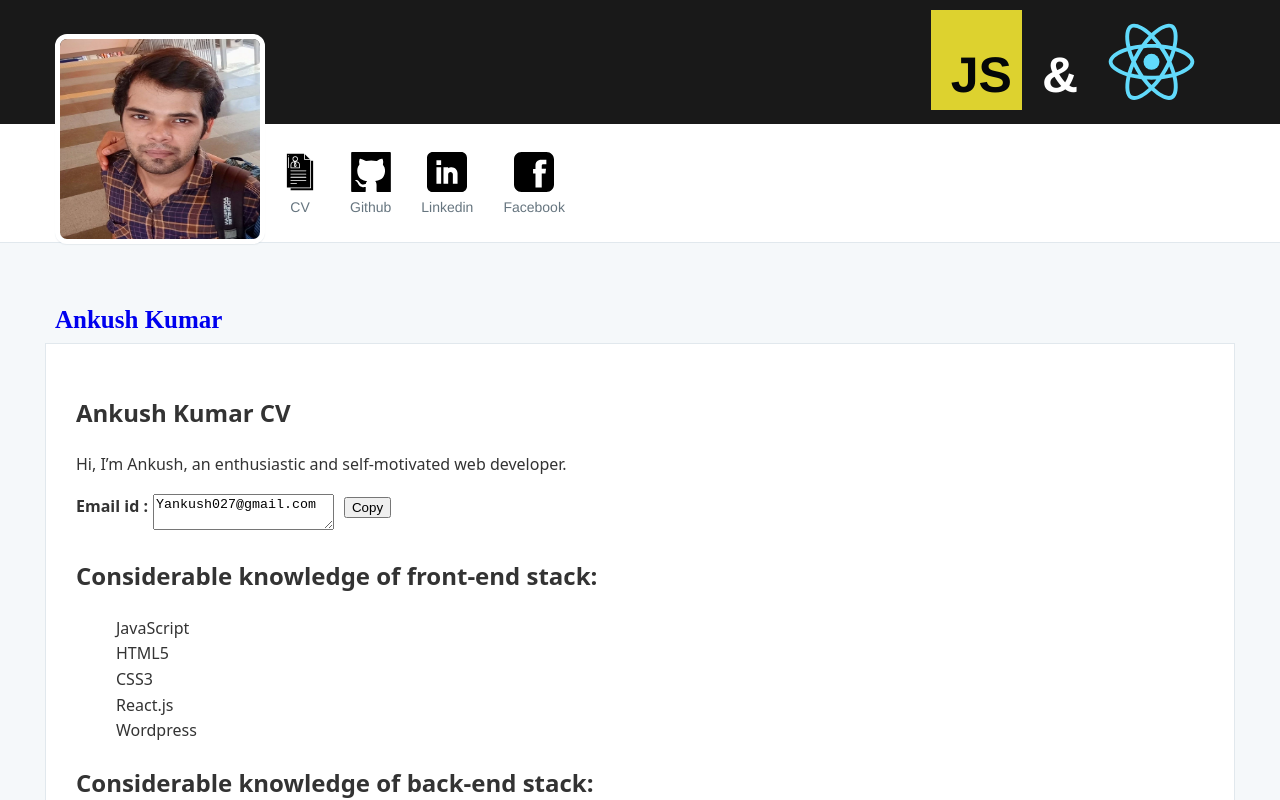
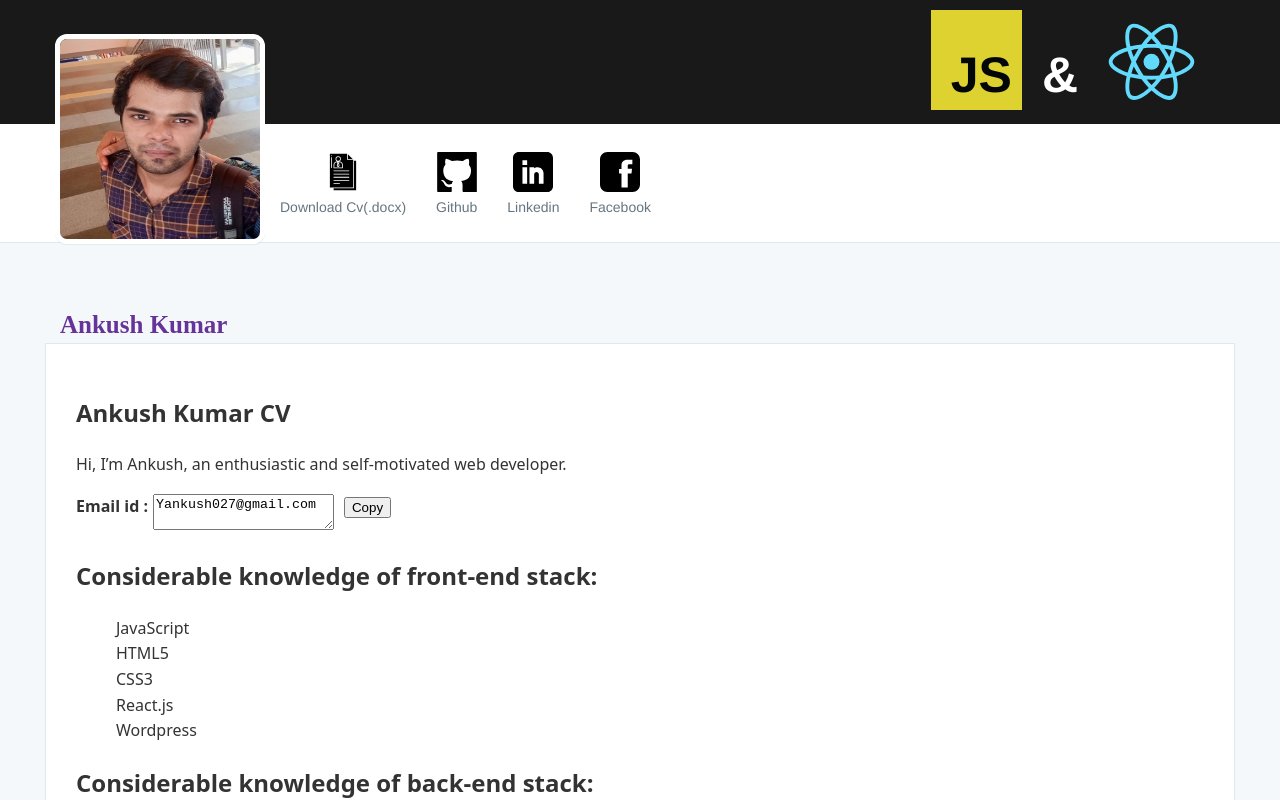
Before and after one commit to ankushydv26/CV, a React (Create React App) app: page / in a window 1280 px wide. Shown: the top 800 px of the page. Built offline with nearby package versions, Linux system fonts and the light colour scheme.

Commit message:
add download option for Cv docx

```diff
--- a/src/component/Header.js
+++ b/src/component/Header.js
@@ -7,6 +7,7 @@ import Image from "./Logo/shanuCrop.jpg";
 import logo from "./Logo/logo.svg";
 import Linkedin from "./Logo/linkedin.svg";
 import Facebook from "./Logo/facebook.svg";
+// import {Link} from "rea"
 
 class Header extends Component {
   render() {
@@ -21,7 +22,7 @@ class Header extends Component {
               <div className="top-header-and">&amp;</div>
               <div className="top-header-h1 z-depth-1">JS</div>
 
-              <a className="face" href=".">
+              <div className="face" href="#">
                 <img className="avatar" src={Image} alt="Display-pic" />
                 <div
                   className="name"
@@ -29,13 +30,14 @@ class Header extends Component {
                     fontFamily: "cursive,sans serif",
                     fontSize: "25px",
                     display: "inline-block",
-                    margin: "0px",
+                    margin: "5px",
                     paddingTop: "40px",
+                    color:"rebeccapurple"
                   }}
                 >
                   <b>Ankush Kumar</b>
                 </div>
-              </a>
+              </div>
             </div>
           </div>
         </div>
@@ -46,9 +48,9 @@ class Header extends Component {
               <div className="top-menu-wrap-3">
                 <ul className="menu pull-left">
                   <li className="item">
-                    <a className=" active" href=".">
+                    <a className=" active" href={require("./Logo/Resume.docx")} download="mySimpleCv.docx">
                       <img src={Cv} alt="resume" width="40px" height="auto" />
-                      <div className="text">CV</div>
+                      <div className="text">Download Cv(.docx)</div>
                     </a>
                   </li>
                   <li className="item">
@@ -109,10 +111,10 @@ class Header extends Component {
           <div className="mine">
             <ul>
               <li>
-                <a className="active" href=".">
-                  <img src={Cv} alt="resume" width="40px" height="auto" />
-                  <div className="text">CV</div>
-                </a>
+                <a className="active" href="." >
+                      <img src={Cv} alt="resume" width="40px" height="auto" />
+                      <div className="text"> Cv</div>
+                    </a>
               </li>
               <li>
                 <a
```
Also changed, not shown: 1 other file (tests, documents, lock files or other folders).
